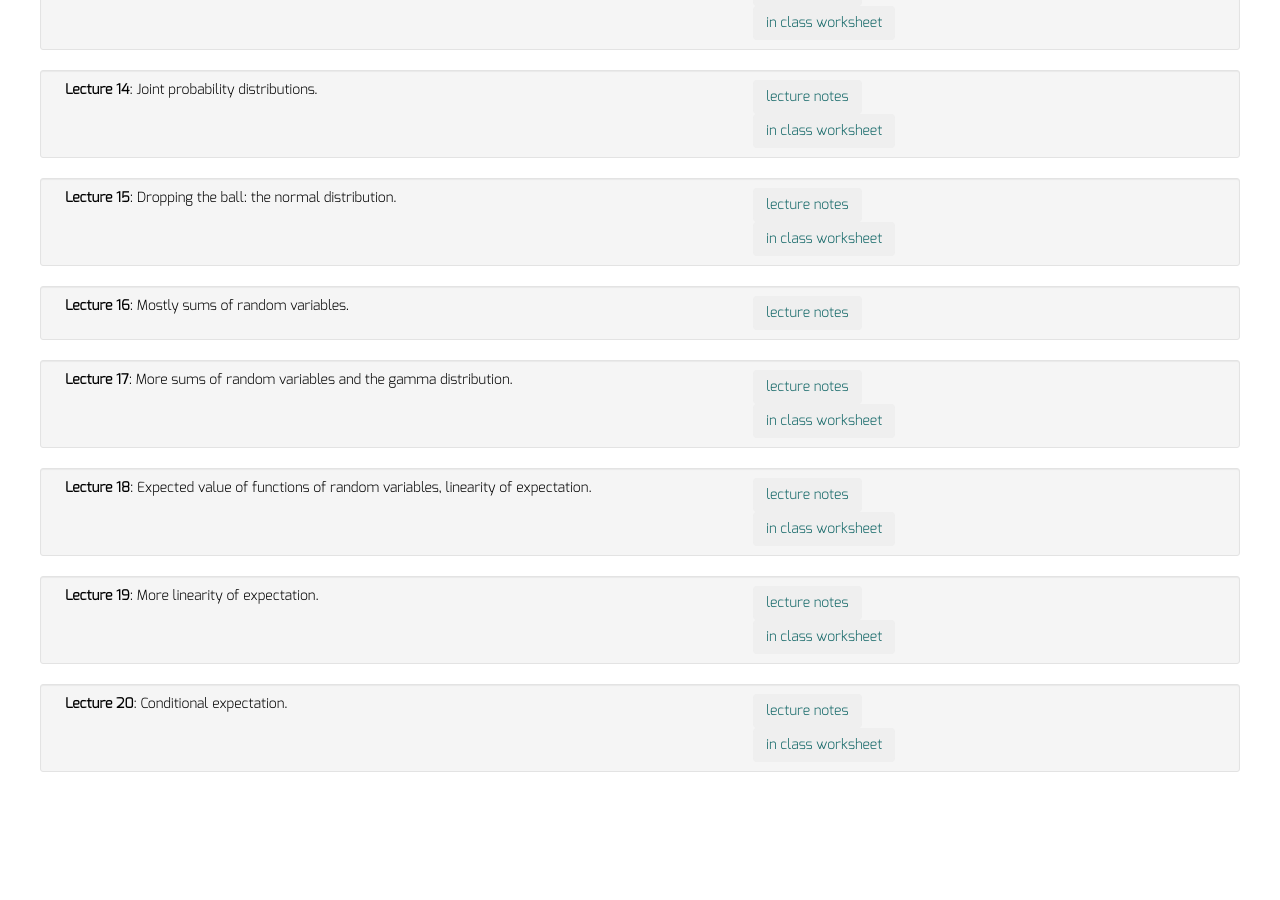
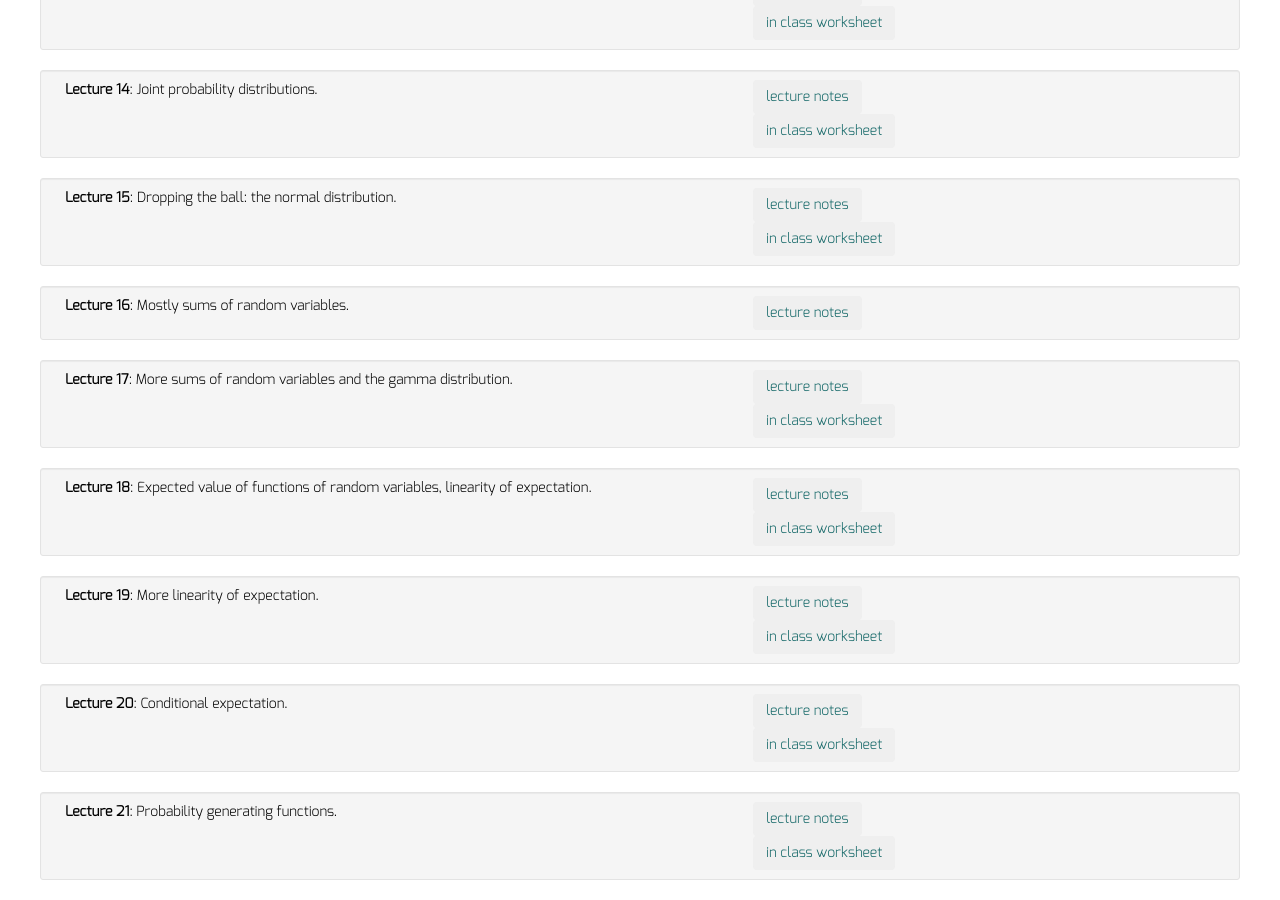
Before and after one commit to dkrashen/probability, a Jekyll site: the page built from lectures/index.html, in a window 1280 px wide and 900 px high, scrolled down 1532 px. Built offline with Jekyll 4.4.1, drawn with Linux system fonts in a browser that asks for light colours; nearby versions of some CDN libraries; before the commit the page ends 2324 px from its top, so only the background shows below that.

Commit message:
add lecture 21 stuff

```diff
--- a/_data/lectures.yml
+++ b/_data/lectures.yml
@@ -78,3 +78,7 @@
   filename: "lecture20.pdf"
   description: "Conditional expectation."
   quizfilename: "quiz20.pdf"
+- title: "Lecture 21"
+  filename: "lecture21.pdf"
+  description: "Probability generating functions."
+  quizfilename: "quiz21.pdf"
```
Also changed, not shown: 2 other files.
